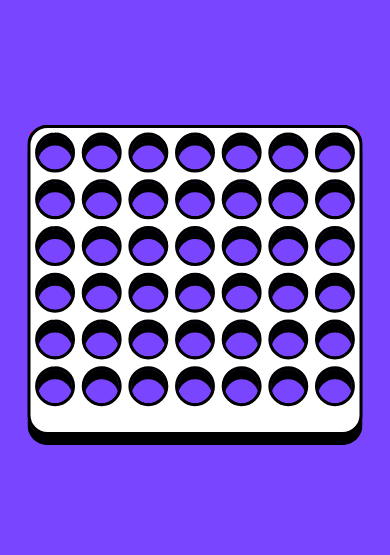
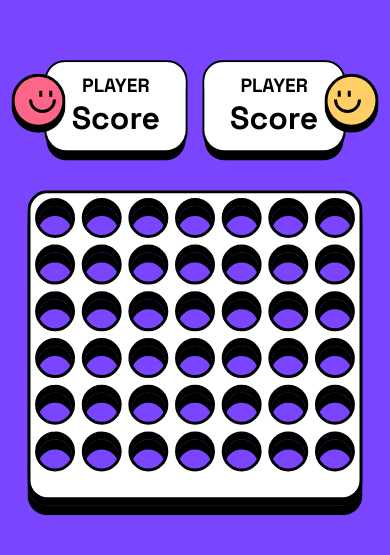
Before and after one commit to OliverCadman/connect_four, a React (Vite) app in the folder app/: page / in a window 390 px wide. Shown: the part 139-694 px from the top of the page. Built offline with nearby package versions, Linux system fonts and the light colour scheme.

Commit message:
Added player scorecards
Layout currently in place for mobile devices only

```diff
--- a/app/src/assets/css/_variables.scss
+++ b/app/src/assets/css/_variables.scss
@@ -12,3 +12,9 @@ $fs-lg: 3.5rem;
 $fs-md: 1.5rem;
 $fs-sm: 1.25rem;
 $fs-xs: 1rem;
+
+// Border Radius
+$base-border-radius: 20px;
+
+// Drop Shadow
+$base-drop-shadow: drop-shadow(0px 10px 0px #000);
--- a/app/src/components/GameArena/Board.tsx
+++ b/app/src/components/GameArena/Board.tsx
@@ -16,7 +16,7 @@ import cloneDeep from "lodash.clonedeep";
 
 const Board: React.FC = () => {
   const [game, setGame] = useState<GameBoard | undefined>(
-    new GameBoard("PlayerOne")
+    new GameBoard("playerOne")
   );
   const board = game && game.getBoard();
 
@@ -69,7 +69,6 @@ const Board: React.FC = () => {
     <>
       {appState.isMobileDevice ? (
         <>
-          <div className="board__container">
           <div className="board__wrapper">
             <div className="gameboard__grid">
               {board.map((row, rowIndex) => {
@@ -84,10 +83,7 @@ const Board: React.FC = () => {
                           handleClick={handleClick}
                         >
                           {cell ? (
-                              <Counter
-                                isMobileDevice={true}
-                                color={cell.color}
-                              />
+                            <Counter isMobileDevice={true} color={cell.color} />
                           ) : (
                             ""
                           )}
@@ -105,18 +101,14 @@ const Board: React.FC = () => {
               <BoardLayerBlackSmall />
             </div>
           </div>
-          </div>
         </>
       ) : (
         <>
-          <div className="board__container">
           <div className="marker-strip__container">
             {Array.from(Array(NUM_MARKERS), (marker, index) => {
               return (
                 <MarkerRed
-                    style={
-                      hoverIndex === index ? { opacity: 1 } : { opacity: 0 }
-                    }
+                  style={hoverIndex === index ? { opacity: 1 } : { opacity: 0 }}
                   key={index}
                   className={`marker marker-${index}`}
                 />
@@ -161,7 +153,6 @@ const Board: React.FC = () => {
               <BoardLayerBlackLarge />
             </div>
           </div>
-          </div>
         </>
       )}
     </>
--- a/app/src/components/GameArena/Counter.tsx
+++ b/app/src/components/GameArena/Counter.tsx
@@ -13,11 +13,23 @@ interface Props {
 const Counter: React.FC<Props> = ({ color, isMobileDevice }) => {
   if (isMobileDevice) {
     return (
-      <>{color === "red" ? <CounterRedSmall /> : <CounterYellowSmall />}</>
+      <>
+        {color === "red" ? (
+          <CounterRedSmall className="counter" />
+        ) : (
+          <CounterYellowSmall className="counter" />
+        )}
+      </>
     );
   } else {
     return (
-      <>{color === "red" ? <CounterRedLarge /> : <CounterYellowLarge />}</>
+      <>
+        {color === "red" ? (
+          <CounterRedLarge className="counter" />
+        ) : (
+          <CounterYellowLarge className="counter" />
+        )}
+      </>
     );
   }
 };
--- /dev/null
+++ b/app/src/components/GameArena/ScoreCard.tsx
@@ -0,0 +1,27 @@
+import React from "react";
+import { ReactComponent as PlayerOneIcon } from "../../assets/images/player-one.svg";
+import { ReactComponent as PlayerTwoIcon } from "../../assets/images/player-two.svg";
+
+interface Props {
+  player: string;
+}
+
+const ScoreCard: React.FC<Props> = ({ player }) => {
+  return (
+    <div className="scorecard__wrapper">
+      <div className="scorecard">
+        <h2>Player</h2>
+        <p>Score</p>
+        <div
+          className={`player-icon__container ${
+            player === "playerOne" ? "player-one" : "player-two"
+          }`}
+        >
+          {player === "playerOne" ? <PlayerOneIcon /> : <PlayerTwoIcon />}
+        </div>
+      </div>
+    </div>
+  );
+};
+
+export default ScoreCard;
--- a/app/src/components/GameArena/_board.scss
+++ b/app/src/components/GameArena/_board.scss
@@ -3,10 +3,22 @@
   top: 50%;
   left: 50%;
   transform: translate(-50%, -50%);
+
+  @include desktop() {
+    display: flex;
+    justify-content: center;
+  }
 }
 
 .board__wrapper {
   position: relative;
+  width: 335px;
+  height: 315.5px;
+
+  @include tablet() {
+    width: 632px;
+    height: 589.5px;
+  }
 }
 
 .board__layer,
@@ -14,7 +26,10 @@
   top: 0;
   left: 0;
   position: absolute;
-  transform: translate(-50%, -50%);
+
+  //   @include desktop() {
+  //     transform: translate(-50%, -50%);
+  //   }
 }
 
 .board__layer.black {
@@ -36,12 +51,15 @@
   grid-template-rows: repeat(6, 1fr);
   width: 327px;
   height: 280px;
-  margin-top: -10px;
   z-index: 2;
+  top: 8px;
+  left: 4px;
+
   @include tablet() {
     width: 615px;
     height: 528px;
-    margin-top: -21px;
+    left: 8px;
+    top: 12px;
   }
 }
 
@@ -50,15 +68,13 @@
   align-items: center;
   justify-content: center;
   cursor: pointer;
-  outline: 1px solid red;
 }
 
 .marker-strip__container {
   position: absolute;
-  top: -325px;
+  top: -35px;
   display: flex;
-  transform: translate(-50%, -50%);
-  width: 610px;
+  width: calc(100% - 20px);
   justify-content: space-around;
 }
 
@@ -67,3 +83,28 @@
 .chip {
   pointer-events: none;
 }
+
+@keyframes dropCounter {
+  0% {
+    transform: translateY(-300%);
+    offset: 0;
+  }
+  50% {
+    transform: translateY(0);
+    offset: 0.6;
+  }
+  75% {
+    transform: translateY(-10%);
+    offset: 0.8;
+  }
+  100% {
+    transform: translateY(0);
+    offset: 1;
+  }
+}
+
+.counter {
+  animation-name: dropCounter;
+  animation-timing-function: cubic-bezier(0.42, 0.24, 1.1, 1);
+  animation-duration: 0.25s;
+}
--- /dev/null
+++ b/app/src/components/GameArena/_scorecard.scss
@@ -0,0 +1,60 @@
+.scorecard__wrapper {
+  border: 2px solid $black;
+  background-color: $white;
+  width: 60%;
+  text-align: center;
+  padding: 0.5875rem 0;
+  margin-bottom: 2rem;
+  border-radius: $base-border-radius;
+  position: relative;
+
+  &:before {
+    content: "";
+    position: absolute;
+    filter: $base-drop-shadow;
+    left: 0;
+    top: 0;
+    border-radius: inherit;
+    width: 100%;
+    height: 100%;
+    background: white;
+  }
+
+  @include tablet() {
+    display: flex;
+  }
+
+  .scorecard {
+    position: relative;
+  }
+
+  h2 {
+    text-transform: uppercase;
+    font-size: $fs-xs;
+    @include tablet() {
+      font-size: $fs-sm;
+    }
+  }
+
+  p {
+    font-size: 32px;
+    font-weight: bold;
+    @include tablet() {
+      font-size: $fs-lg;
+    }
+  }
+
+  .player-icon__container {
+    position: absolute;
+    top: 50%;
+    transform: translateY(-50%);
+  }
+
+  .player-icon__container.player-one {
+    left: -25%;
+  }
+
+  .player-icon__container.player-two {
+    right: -25%;
+  }
+}
--- a/app/src/index.scss
+++ b/app/src/index.scss
@@ -28,3 +28,4 @@
 
 // Component SCSS Imports
 @import "./components/GameArena/board";
+@import "./components/GameArena/scorecard";
--- a/app/src/models/Board.ts
+++ b/app/src/models/Board.ts
@@ -59,7 +59,7 @@ export class Board {
       }
     }
 
+    this.setPlayer();
     this.setBoard(boardCopy);
-    this.setPlayer();
   }
 }
--- a/app/src/pages/GameArena.tsx
+++ b/app/src/pages/GameArena.tsx
@@ -1,5 +1,6 @@
 import React from "react";
 import Board from "../components/GameArena/Board";
+import ScoreCard from "../components/GameArena/ScoreCard";
 import { AppStateProvider } from "../context/AppStateContext";
 
 const GameArena: React.FC = () => {
@@ -7,7 +8,13 @@ const GameArena: React.FC = () => {
     <AppStateProvider>
       <main>
         <section className="game-arena__container">
-          <Board />
+          <div className="board__container">
+            <div className="scorecard__container">
+              <ScoreCard player="playerOne" />
+              <ScoreCard player="playerTwo" />
+            </div>
+            <Board />
+          </div>
         </section>
       </main>
     </AppStateProvider>
--- a/app/src/pages/scss/_gamearena.scss
+++ b/app/src/pages/scss/_gamearena.scss
@@ -1,4 +1,18 @@
 .game-arena__container {
   min-height: 100vh;
+  position: relative;
   background-color: $light-purple;
+  overflow: scroll;
 }
+
+.relative {
+  position: relative;
+}
+
+.scorecard__container {
+  margin: 0 auto;
+  width: 90%;
+  display: flex;
+  justify-content: space-between;
+  gap: 5%;
+}
```
Lines whose indentation alone changed are shown as unchanged.
